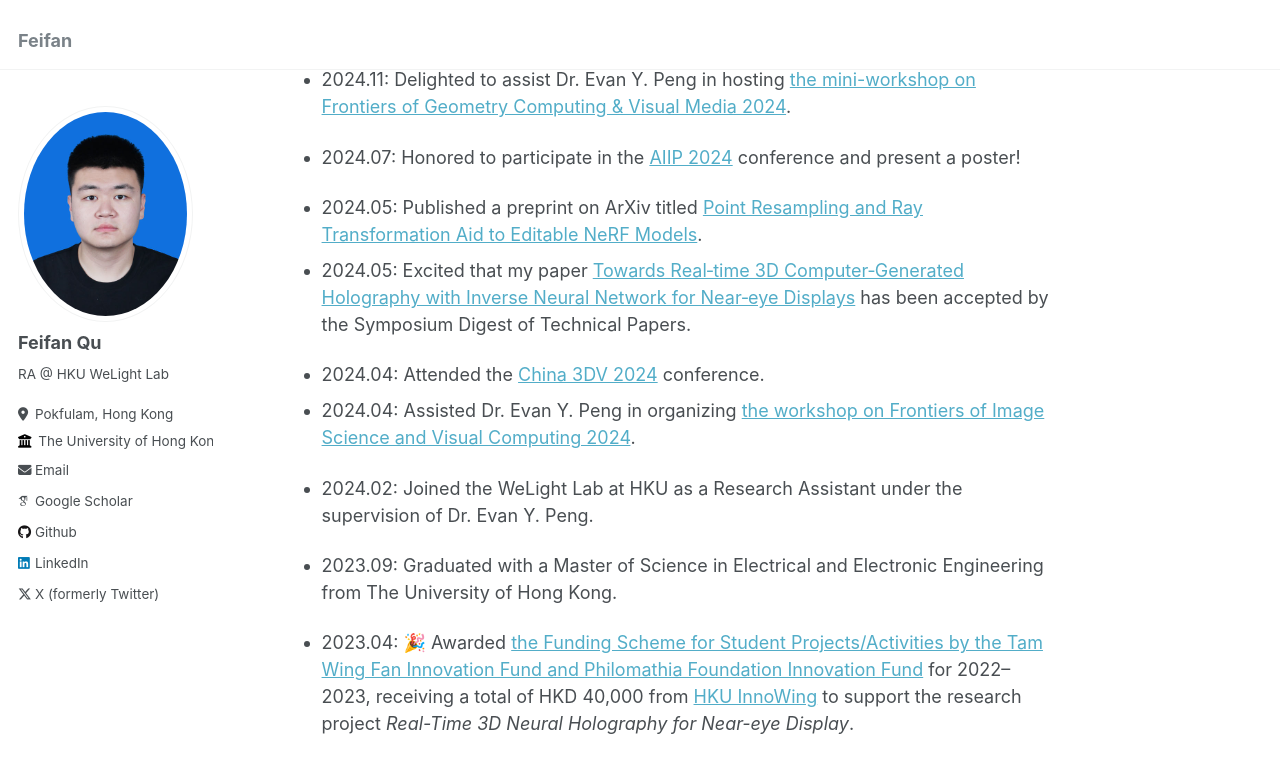
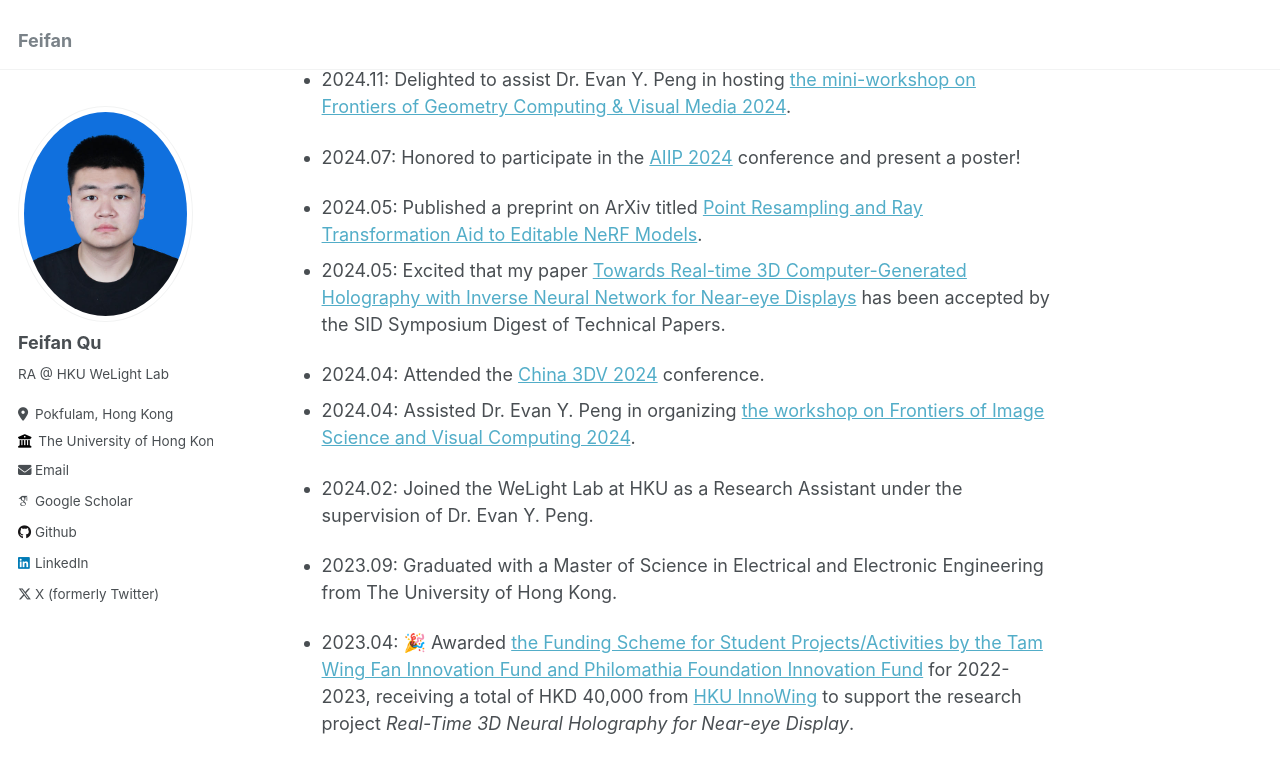
Before and after one commit to QuFeiFan/QuFeiFan.github.io, a Jekyll site: the page built from _pages/about.md, in a window 1280 px wide and 900 px high, scrolled down 456 px. Shown: the top 773 px of the window. Built offline with Jekyll 4.4.1, drawn with Linux system fonts in a browser that asks for light colours; some web fonts are replaced; some of the changed lines change nothing that is shown.

Commit message:
Changes to be committed: 	modified:   _pages/about.md

```diff
--- a/_pages/about.md
+++ b/_pages/about.md
@@ -9,31 +9,21 @@
 
 I am a Research Assistant in the Department of [Electrical and Electronic Engineering](https://www.eee.hku.hk/) at [The University of Hong Kong](https://www.hku.hk/). Currently, I am conducting research in the Computational Imaging & Mixed Representation Laboratory [(WeLight@HKU)](https://hku.welight.fun/) led by [Dr. Evan Y. Peng](https://www.eee.hku.hk/~evanpeng/).
 
-I completed my bachelor’s degree in Electronic Information Engineering at Xidian University, and further pursued a master’s degree in Electrical and Electronic Engineering at The University of Hong Kong under the supervision of Dr. Evan Y. Peng.
+I completed my bachelor's degree in Electronic Information Engineering at Xidian University, and further pursued a master's degree in Electrical and Electronic Engineering at The University of Hong Kong under the supervision of Dr. Evan Y. Peng.
 
 My current academic interests revolve around the areas of Holography, Computer Graphics, and XR.
 
 
 NEWS
 ======
-<!-- - 2024.11: I am happy to attending the [China VR 2024](https://chinavr2024.xmu.edu.cn/) conference!
-- 2024.11: I am glad to  assist Dr. Evan Y. Peng in hosting [the mini-workshop on Frontiers of Geometry Computing & Visual Media 2024](https://hku.welight.fun/events/workshop_24Nov/)!
-- 2024.07: I am happy to attend the [AIIP 2024](https://www.opticsjournal.net/cl/aiip2024.html) conference and present a poster!
-- 2024.05: I 在 Arxiv上发布了一篇关于[Point Resampling and Ray Transformation Aid to Editable NeRF Models](https://arxiv.org/abs/2405.07306)的预印本文章.
-- 2024.05: 我 的 [Towards Real‐time 3D Computer‐Generated Holography with Inverse Neural Network for Near‐eye Displays](https://scholar.google.com/citations?view_op=view_citation&hl=zh-CN&user=0QUvtRoAAAAJ&citation_for_view=0QUvtRoAAAAJ:u-x6o8ySG0sC) paper 被 SID 接受，
-- 2024.04: I am glad to attend the [China 3DV](http://www.csig3dv.net/) conference!
-- 2024.04: I am happy to assist Dr. Evan Y. Peng in hosting [the workshop on Frontiers of Image Science and Visual Computing 2024](https://hku.welight.fun/events/)!
-- 2024.02: I am excited to join the WeLight Lab at HKU as a Research Assistant supervised by Dr. Evan Y. Peng!
-- 2023.09: I graduated from Master of Science in Electrical and Electronic Engineering at The University of Hong Kong!
-- 2023.04:  🎉 I am thrilled to have been awarded [the Funding Scheme for Student Projects/Activities by the Tam Wing Fan Innovation Fund and Philomathia Foundation Innovation Fund](https://innoacademy.engg.hku.hk/funding-scheme/#:~:text=The%20Funding%20Scheme%20for%20student,engineering%20problems%20in%20the%20world.) 2022-2023, totaling 40,000 HKD from [HKU InnoWing](https://innowings.engg.hku.hk/) for the research project Real-Time 3D Neural Holography for Near-eye Display. -->
-
+<!-- - 2024.12:  -->
 - 2024.11: Thrilled to attend the [China VR 2024](https://chinavr2024.xmu.edu.cn/) conference!
 - 2024.11: Delighted to assist Dr. Evan Y. Peng in hosting [the mini-workshop on Frontiers of Geometry Computing & Visual Media 2024](https://hku.welight.fun/events/workshop_24Nov/).
 
 - 2024.07: Honored to participate in the [AIIP 2024](https://www.opticsjournal.net/cl/aiip2024.html) conference and present a poster!
 
 - 2024.05: Published a preprint on ArXiv titled [Point Resampling and Ray Transformation Aid to Editable NeRF Models](https://arxiv.org/abs/2405.07306).
-- 2024.05: Excited that my paper [Towards Real‐time 3D Computer‐Generated Holography with Inverse Neural Network for Near‐eye Displays](https://scholar.google.com/citations?view_op=view_citation&hl=zh-CN&user=0QUvtRoAAAAJ&citation_for_view=0QUvtRoAAAAJ:u-x6o8ySG0sC) has been accepted by the Symposium Digest of Technical Papers.
+- 2024.05: Excited that my paper [Towards Real-time 3D Computer-Generated Holography with Inverse Neural Network for Near-eye Displays](https://scholar.google.com/citations?view_op=view_citation&hl=zh-CN&user=0QUvtRoAAAAJ&citation_for_view=0QUvtRoAAAAJ:u-x6o8ySG0sC) has been accepted by the SID Symposium Digest of Technical Papers.
 
 - 2024.04: Attended the [China 3DV 2024](http://www.csig3dv.net/) conference.
 - 2024.04: Assisted Dr. Evan Y. Peng in organizing [the workshop on Frontiers of Image Science and Visual Computing 2024](https://hku.welight.fun/events/).
@@ -42,4 +32,4 @@
 
 - 2023.09: Graduated with a Master of Science in Electrical and Electronic Engineering from The University of Hong Kong.
 
-- 2023.04: 🎉 Awarded [the Funding Scheme for Student Projects/Activities by the Tam Wing Fan Innovation Fund and Philomathia Foundation Innovation Fund](https://innoacademy.engg.hku.hk/funding-scheme/#:~:text=The%20Funding%20Scheme%20for%20student,engineering%20problems%20in%20the%20world.) for 2022–2023, receiving a total of HKD 40,000 from [HKU InnoWing](https://innowings.engg.hku.hk/) to support the research project *Real-Time 3D Neural Holography for Near-eye Display*.
+- 2023.04: 🎉 Awarded [the Funding Scheme for Student Projects/Activities by the Tam Wing Fan Innovation Fund and Philomathia Foundation Innovation Fund](https://innoacademy.engg.hku.hk/funding-scheme/#:~:text=The%20Funding%20Scheme%20for%20student,engineering%20problems%20in%20the%20world.) for 2022-2023, receiving a total of HKD 40,000 from [HKU InnoWing](https://innowings.engg.hku.hk/) to support the research project *Real-Time 3D Neural Holography for Near-eye Display*.
```
